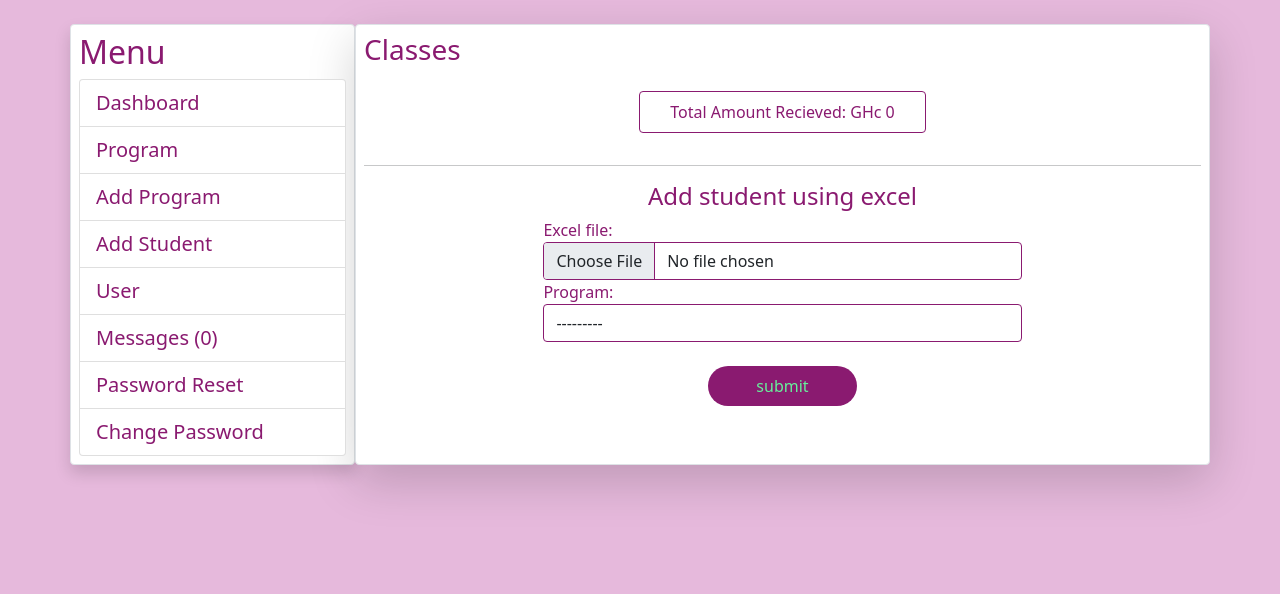
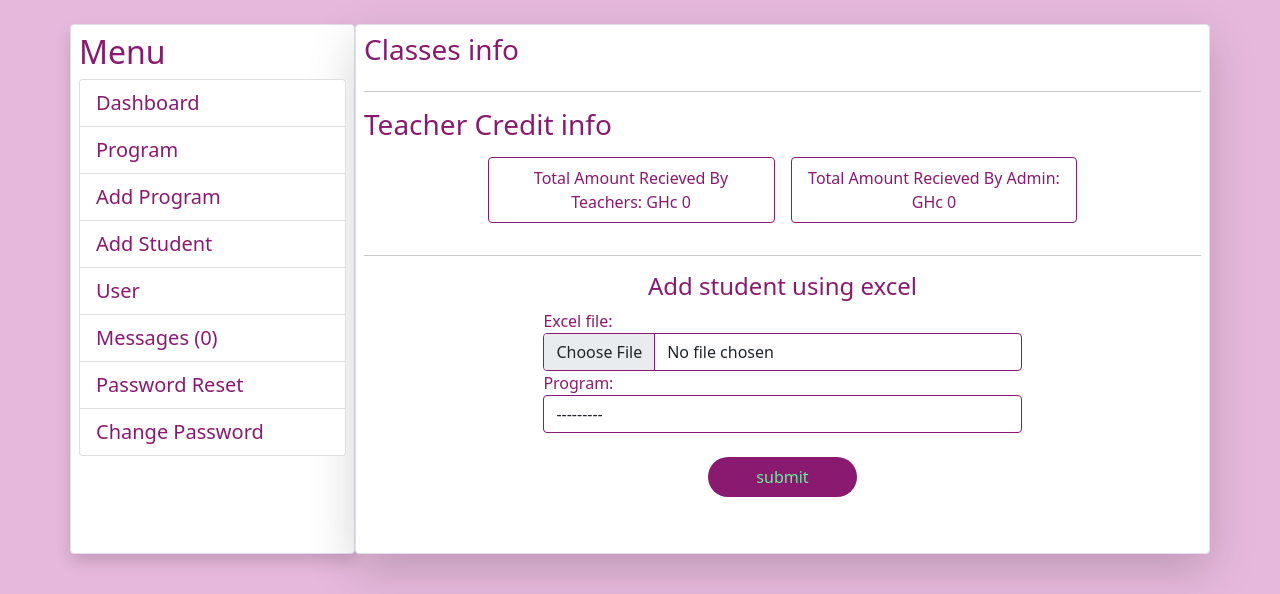
Before and after one commit to free20064u/dues, a Django app: page /dashboard/ in a window 1280 px wide. Shown: the part 86-680 px from the top of the page. Run offline with Django 5.2, Linux system fonts and the light colour scheme; the visitor is signed in with stand-in values (Sample User, id 1); data that the repository does not hold is empty; some libraries are stand-ins or nearby versions.

Commit message:
teacher paymet made to admin added

```diff
--- a/main/models.py
+++ b/main/models.py
@@ -77,3 +77,11 @@ class TeacherCredit(models.Model):
     edited_by = models.CharField(max_length=254)
     created = models.DateField(auto_now_add=True)
     last_modified = models.DateField(auto_now=True)
+
+    def totalCredit(self):
+        total = 0
+        credits = TeacherCredit.objects.all()
+        for credit in credits:
+            total = total + credit.amount
+
+        return total
--- a/main/templates/main/dashboard.html
+++ b/main/templates/main/dashboard.html
@@ -12,7 +12,7 @@
         </div>
         <div class="col-12 col-sm-9 bg-white my-4 p-2 border rounded shadow-lg">
             <!--Information about the progams-->
-            <h3 class="text-primary">Classes</h3>
+            <h3 class="text-primary">Classes info</h3>
             <div class="row d-flex">
                 {% for program in programs  %}
                     <a href="{% url "studentList" program.id %}" class="text-white text-decoration-none col-12 col-sm-4">
@@ -27,9 +27,14 @@
                 {% endfor %}
             </div>
             <!--total money recieved by a user-->
+            <hr>
+            <h3 class="text-primary">Teacher Credit info</h3>
             <div class="row justify-content-center mt-3">
+                <p class="col-12 col-sm-4 text-primary text-center p-2 me-3 border border-primary rounded">
+                    Total Amount Recieved By Teachers: GHc {{totalCredit}}
+                </p>
                 <p class="col-12 col-sm-4 text-primary text-center p-2 border border-primary rounded">
-                    Total Amount Recieved: GHc {{totalCredit}}
+                    Total Amount Recieved By Admin: GHc {{teacherTotalCredit}}
                 </p>
             </div>
             <hr>
--- a/main/views.py
+++ b/main/views.py
@@ -32,16 +32,20 @@ def dashboardView(request):
         for program in programs:
             program.getProgramTotalCredit = getProgramTotalCredit(program.id)
 
+
+
     # Total payment recieved by a user
     totalCredit=0
     credits = Credit.objects.filter(edited_by=request.user.id)
     for credit in credits:
         totalCredit = totalCredit + credit.amount
 
+
     context = {
         'programs': programs,
         'totalCredit': totalCredit,
         'fileForm': FileForm(),
+        'teacherTotalCredit': TeacherCredit.totalCredit(TeacherCredit)
     }
     return render(request, 'main/dashboard.html', context)
 
```
